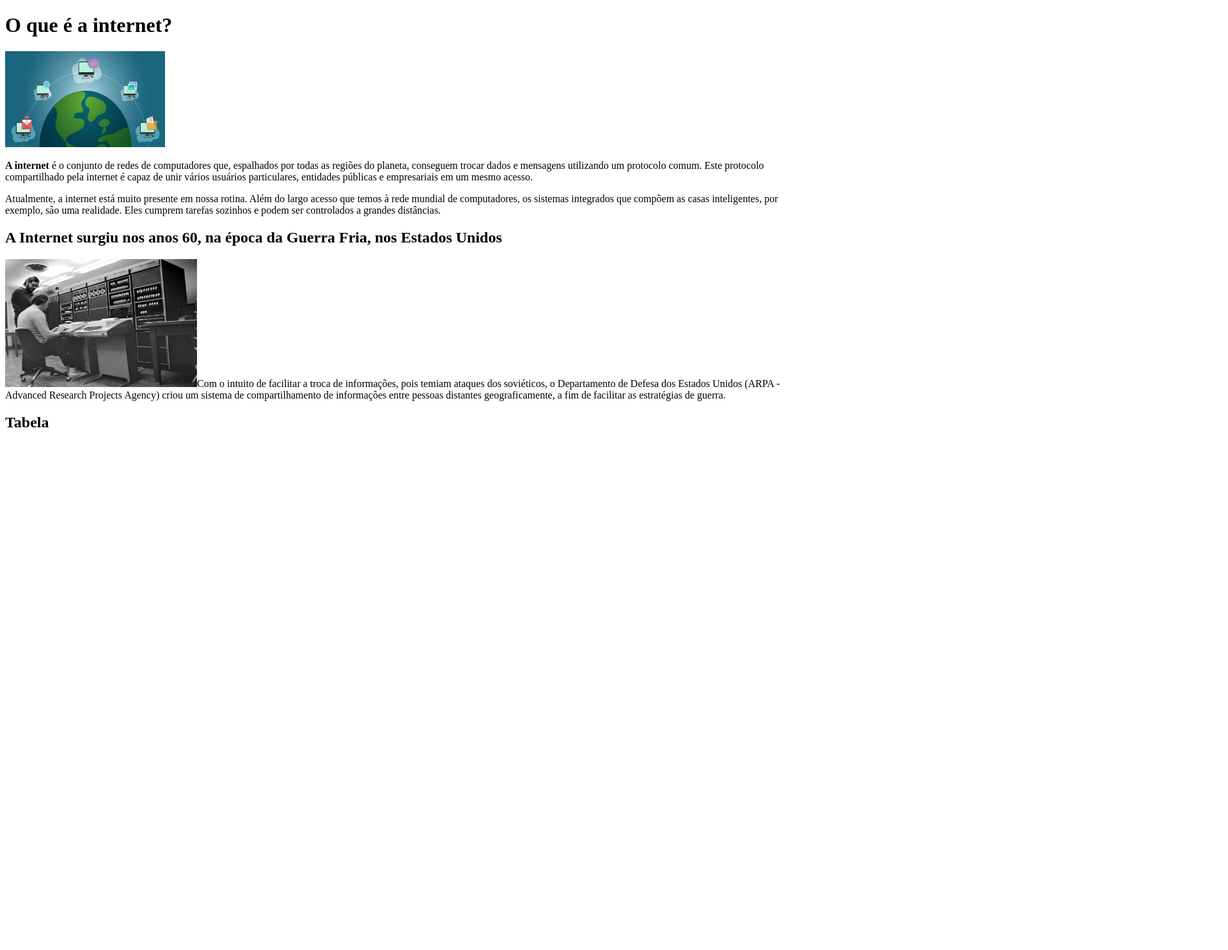
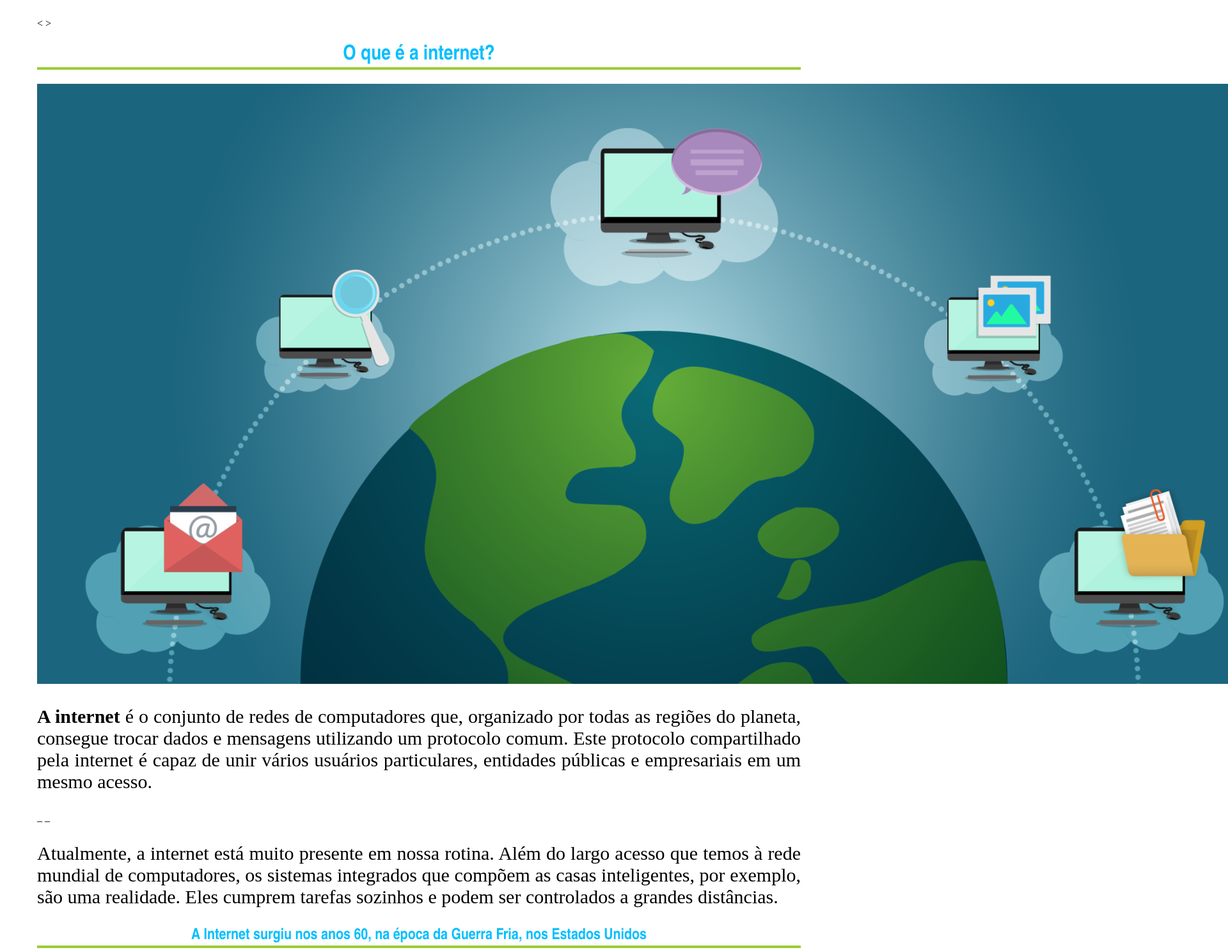
Before and after one commit to EstefiNy/front_end_castelo2a, a plain HTML site: page pratica_27_03.html in a window 1280 px wide. Shown: the top 1485 px of the page at 64% size, 1920 px wide, since content can reach past the window. Before the commit the page ends 800 px from the top, so only its background shows below. Drawn offline with Linux system fonts and the light colour scheme.

Commit message:
Add files via upload

```diff
--- a/pratica_27_03.html
+++ b/pratica_27_03.html
@@ -1,14 +1,34 @@
-<!DOCTYPE html>
-<html lang="pt-br">
-    <head>
+<!DOCTYPEhtml >
+<html  lang ="pt-br" >
+    < <head>
+
+    </head> >
         <title> Prática imagem 27/03 </title>
-        <meta charset="UTF-8">
+        <meta  charset =" UTF-8 ">
 
         <style>
-             body{
+             body {
+               background-image: linear linear-gradient(#B0C4DE,#DB7093,PaleVioletRed,LightSteelBlue);
+               padding: 20px 20px 50px 50px;
+               marging: auto;
+             }
+             h1, h2{
+                  color:#00BFFF	;
+                  font:size:250%;
+                  text-align: center;
+                  font-family: "cursive","Arial Narrow","sans-serif";
+                  border-bottom: 4px solid yellowgreen;
 
              }
 
+             p{
+               color: ##0000CD		;
+               text-align: justify;
+               font-size: 30px;
+               font-family: "sans-serif","cursive","initial";
+
+
+             }
 
         </style>
 
@@ -16,20 +36,23 @@
 
     </head>
     <body>
-        <h1>O que é a internet? </h1>
 
-        <img src="A internet.png" alt="A internet" width="250px" height="150px" />
 
-        <p><strong> A internet</strong> é o conjunto de redes de computadores que, espalhados por todas as regiões do planeta, conseguem trocar dados e mensagens utilizando um protocolo comum. Este protocolo compartilhado pela internet é capaz de unir vários usuários particulares, entidades públicas e empresariais em um mesmo acesso.
-        </p>
-        <p>Atualmente, a internet está muito presente em nossa rotina. Além do largo acesso que temos à rede mundial de computadores, os sistemas integrados que compõem as casas inteligentes, por exemplo, são uma realidade. Eles cumprem tarefas sozinhos e podem ser controlados a grandes distâncias.</p>
+        <h1> O que é a internet? </h1>
 
-        <h2> A Internet surgiu nos anos 60, na época da Guerra Fria, nos Estados Unidos</h2>
-        <img src="guerra.jpg" alt="No 69" width="300px" height="200px"
+        <img  src =" A internet.png " alt =" A internet " largura ="25px" altura ="25px" />
 
-        <p>Com o intuito de facilitar a troca de informações, pois temiam ataques dos soviéticos, o Departamento de Defesa dos Estados Unidos (ARPA - Advanced Research Projects Agency) criou um sistema de compartilhamento de informações entre pessoas distantes geograficamente, a fim de facilitar as estratégias de guerra.</p>
+        <p> <strong> A internet </strong> é o conjunto de redes de computadores que, organizado por todas as regiões do planeta, consegue trocar dados e mensagens utilizando um protocolo comum. Este protocolo compartilhado pela internet é capaz de unir vários usuários particulares, entidades públicas e empresariais em um mesmo acesso.
+        </p> _ _
+        <p> Atualmente, a internet está muito presente em nossa rotina. Além do largo acesso que temos à rede mundial de computadores, os sistemas integrados que compõem as casas inteligentes, por exemplo, são uma realidade. Eles cumprem tarefas sozinhos e podem ser controlados a grandes distâncias. </p>
 
-        <h2>Tabela</2>
+        <h2> A Internet surgiu nos anos 60, na época da Guerra Fria, nos Estados Unidos </h2>
+        <img src =" guerra.jpg " alt =" No 69 " largura =" 300px " altura =" 200px "/>
+
+        <p> Com o intuito de facilitar a troca de informações, pois temiam ataques dos soviéticos, o Departamento de Defesa dos Estados Unidos (ARPA - Advanced Research Projects Agency) criou um sistema de compartilhamento de informações entre pessoas distantes geograficamente, a fim de facilitar como estratégias de guerra. </p> _ _
+
+        <h2> Tabela </h2>
+    </body>
 
 
 
@@ -38,8 +61,4 @@
 
 
 
-
-
-
-    </body>
 </html>
```
